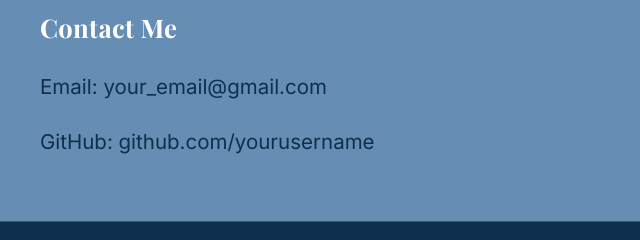
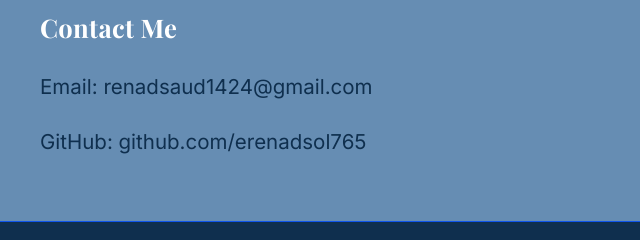
Before and after one commit to erenadsol765/resume-website, a plain HTML site: page index.html in a window 1280 px wide. Shown: the part 1508-1748 px from the top of the page, 0-640 px from the left. Drawn offline with nearby package versions, Linux system fonts and the light colour scheme.

Commit message:
fix footer tag

```diff
--- a/css/style.css
+++ b/css/style.css
@@ -87,7 +87,7 @@
     color:#261049;
     font-size:18px;
 }
-C{
+c{
     color:#ffffff;
     font-size:18px;
 }
--- a/index.html
+++ b/index.html
@@ -54,8 +54,8 @@
 
 <section id="contact">
     <h2>Contact Me</h2>
-    <p>Email: your_email@gmail.com</p>
-    <p>GitHub: github.com/yourusername</p>
+    <p>Email: renadsaud1424@gmail.com</p>
+    <p>GitHub: github.com/erenadsol765</p>
 </section>
 
 </main>
```
